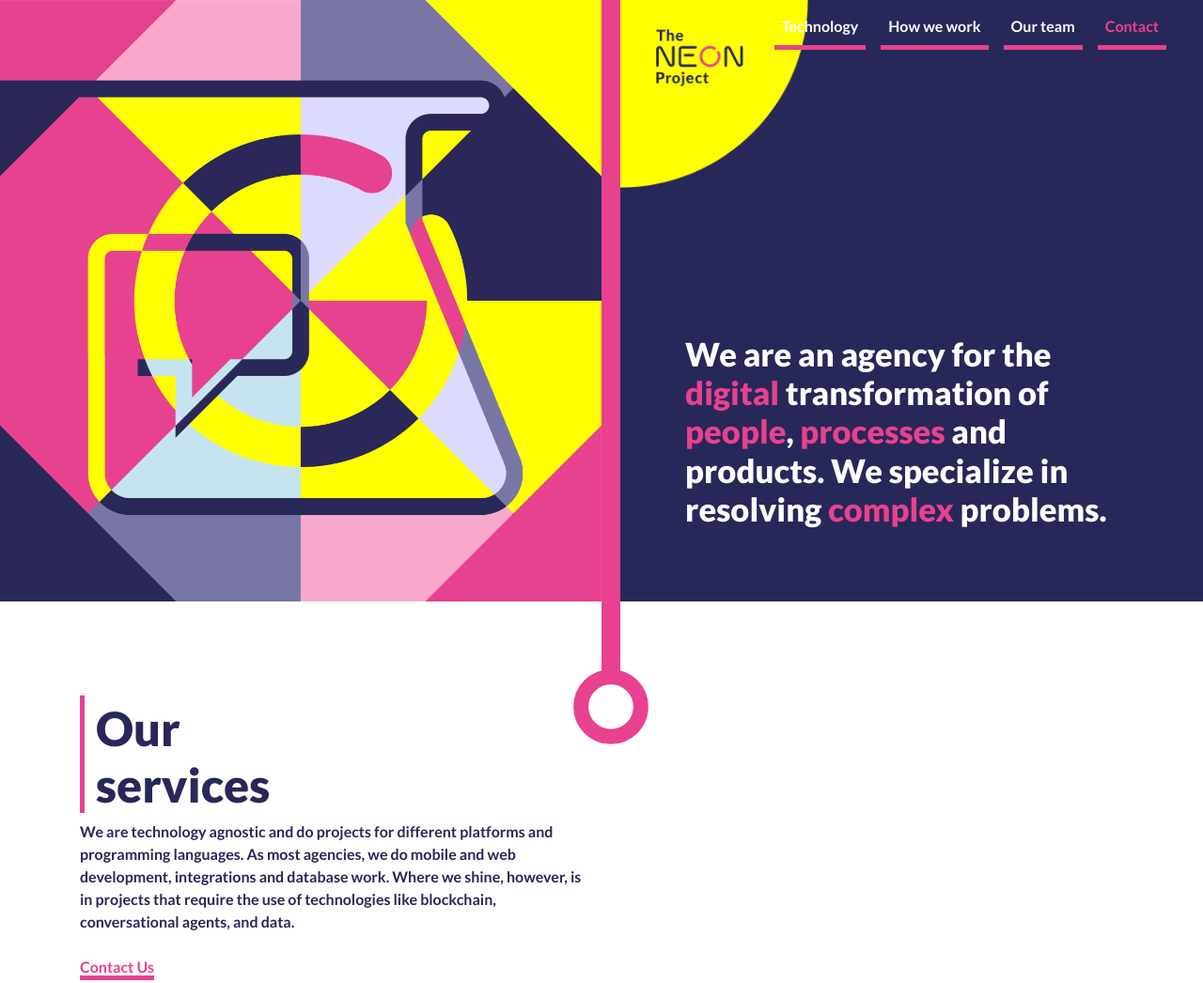
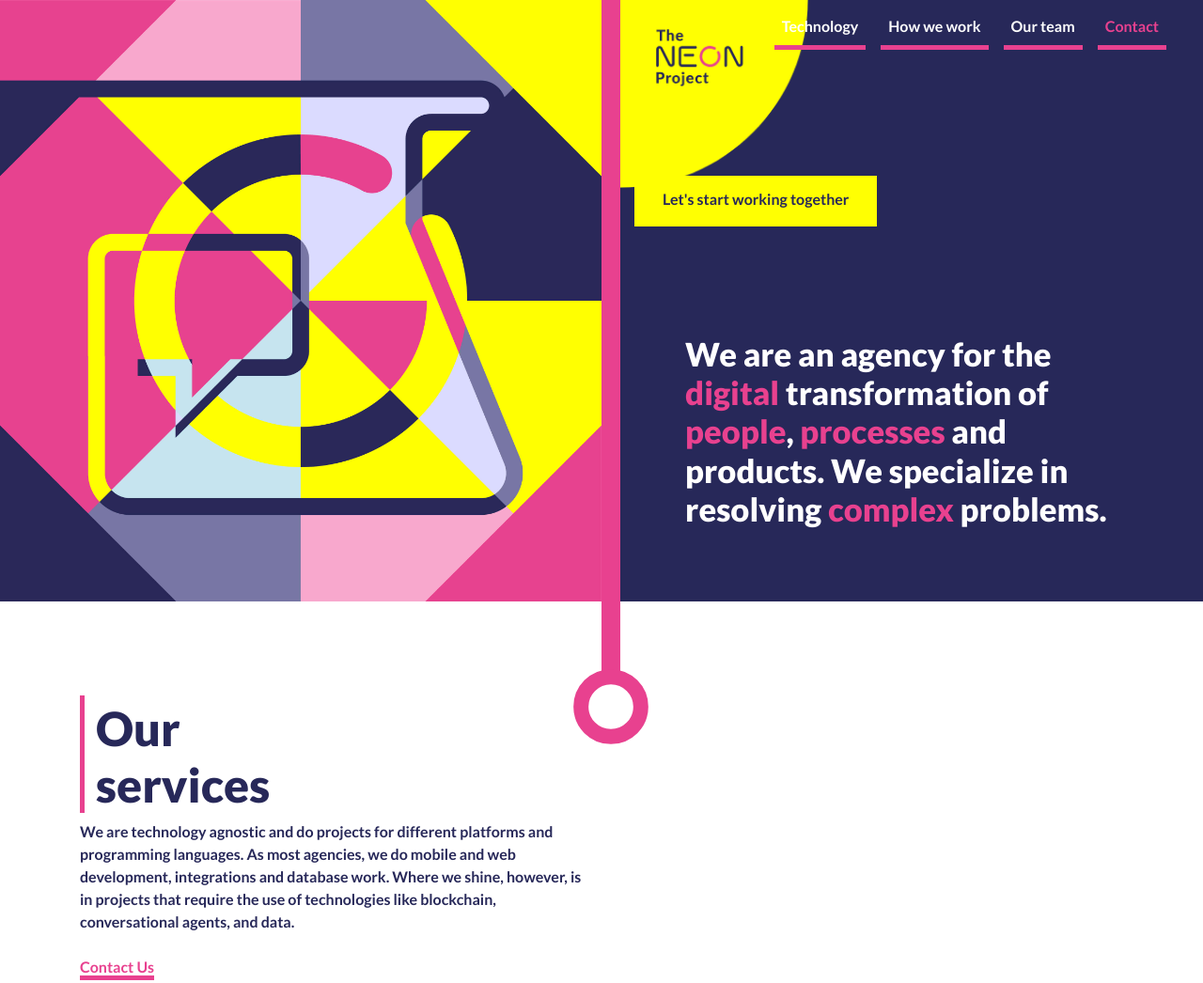
Before and after one commit to Wealize/TheNeonProject.github.io, a plain HTML site: page index.html in a window 1280 px wide. Shown: the top 1046 px of the page at 94% size. Drawn offline with nearby package versions, Linux system fonts and the light colour scheme.

Commit message:
Update index.html
Add a "Let's start working together button"

```diff
--- a/index.html
+++ b/index.html
@@ -78,6 +78,7 @@
                         <h1 class="welcome mx-auto">
                         We are an agency for the <pink>digital</pink> transformation of <pink>people</pink>, <pink>processes</pink> and products. We specialize in resolving <pink>complex</pink> problems.
                         </h1>
+                        <a class="neon-button" target="_blank" href="https://theneonproject.typeform.com/to/NHWBqU">Let's start working together</a>
                     </div>
                 </div>
             </div>
```
